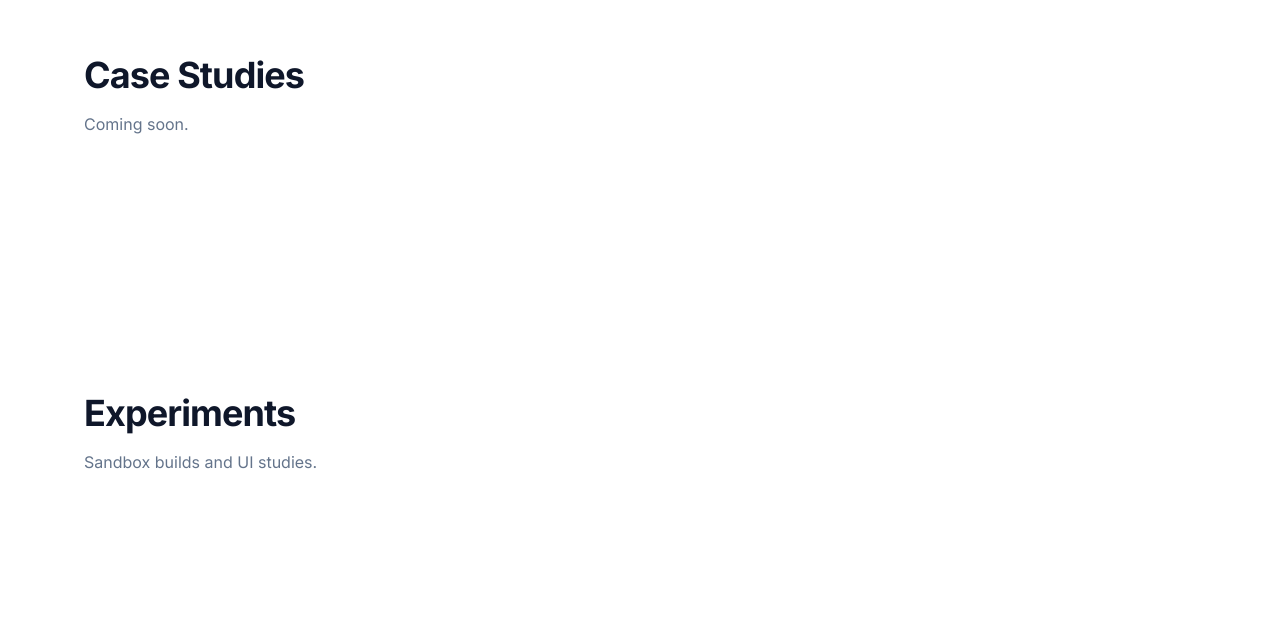
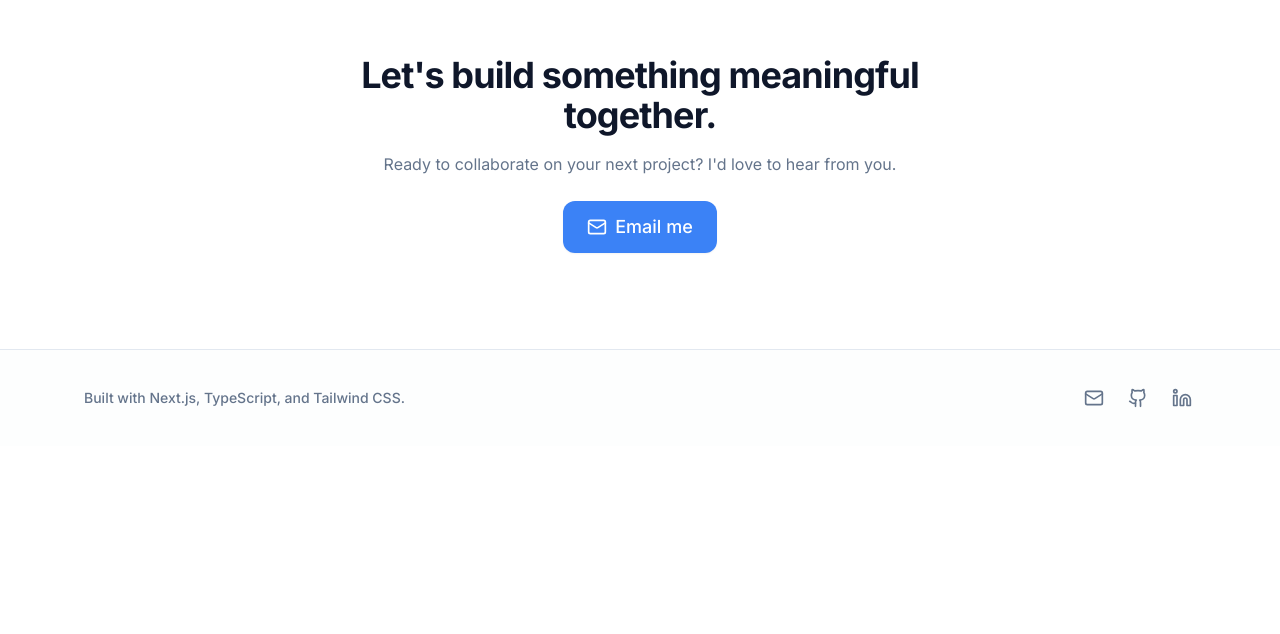
Before and after one commit to 3CBolt/portfolio-website, a Next.js app: page / in a window 1280 px wide. Shown: the part 1986-2620 px from the top of the page. After the commit the page ends 2432 px from the top, so only its background shows below. Built offline with nearby package versions, Linux system fonts and the light colour scheme.

Commit message:
remove: Case Studies and Experiments sections from home page
- Remove Case Studies stub section
- Remove Experiments stub section
- Streamline home page to focus on Hero, About, Projects, and Contact
- Cleaner, more focused user experience

```diff
--- a/app/page.tsx
+++ b/app/page.tsx
@@ -24,22 +24,6 @@ export default async function Page() {
           <ProjectsGrid initial={projects} />
         </Section>
 
-        {/* Case Studies Stub */}
-        <section id="case-studies" className="mt-16">
-          <Section>
-            <H2 className="mb-4">Case Studies</H2>
-            <Body className="text-muted-foreground">Coming soon.</Body>
-          </Section>
-        </section>
-
-        {/* Experiments Stub */}
-        <section id="experiments" className="mt-16">
-          <Section>
-            <H2 className="mb-4">Experiments</H2>
-            <Body className="text-muted-foreground">Sandbox builds and UI studies.</Body>
-          </Section>
-        </section>
-
         {/* Contact Section */}
         <section id="contact" className="mt-16">
           <Section className="text-center">
```
